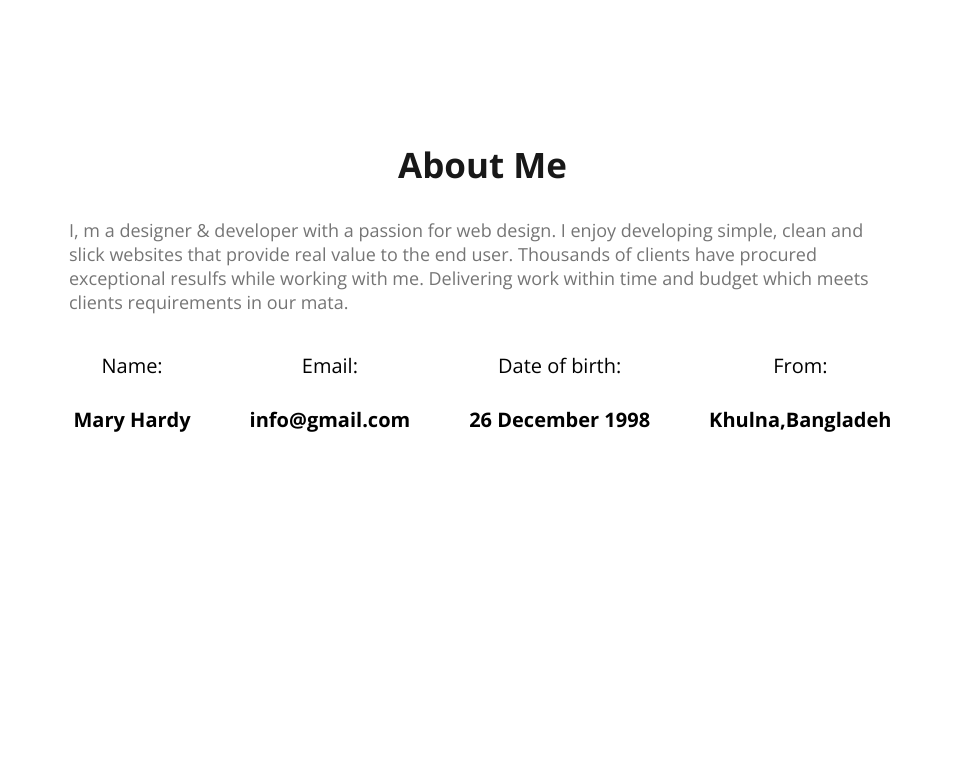
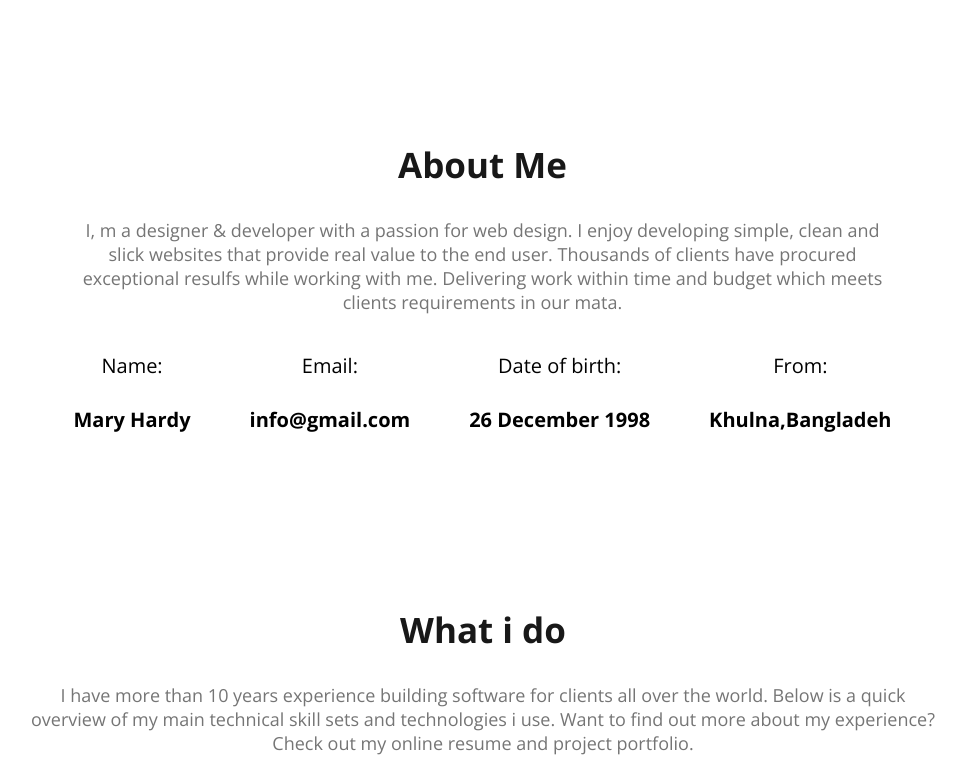
Before and after one commit to Pretilata/web_development_portfolio.repo, a plain HTML site: page index.html in a window 1280 px wide. Shown: the part 804-1577 px from the top of the page, without its empty margins (157-1123 px from the left). Before the commit the page ends 1395 px from the top, so only its background shows below. Drawn offline with nearby package versions, Linux system fonts and the light colour scheme.

Commit message:
added what i do section

```diff
--- a/index.html
+++ b/index.html
@@ -60,6 +60,14 @@
                 </div>
             </div>
         </section>
+        <section>
+            <div class="what">
+                <div class="aboutme">What i do</div>
+            </div>
+        </section>
+        <section>
+            <div class="about_text" id="what-content">I have more than 10 years experience building software for clients all over the world. Below is a quick overview of my main technical skill sets and technologies i use. Want to find out more about my experience? Check out my online resume and project portfolio.</div>
+        </section>
     </main>
 
 
--- a/styles/styles.css
+++ b/styles/styles.css
@@ -131,6 +131,7 @@ nav a{
     font-size: 18px;
     color:rgb(117, 117, 117);
     margin-top: 30px;
+    text-align: center;
 }
 main{
     Width: 1140px;
@@ -155,3 +156,10 @@ main{
     font-size: 20px;
 
 }
+#what-content{
+    Width:909px;
+    Height:90px;
+    margin:30px auto;
+    text-align: center;
+
+}
```
